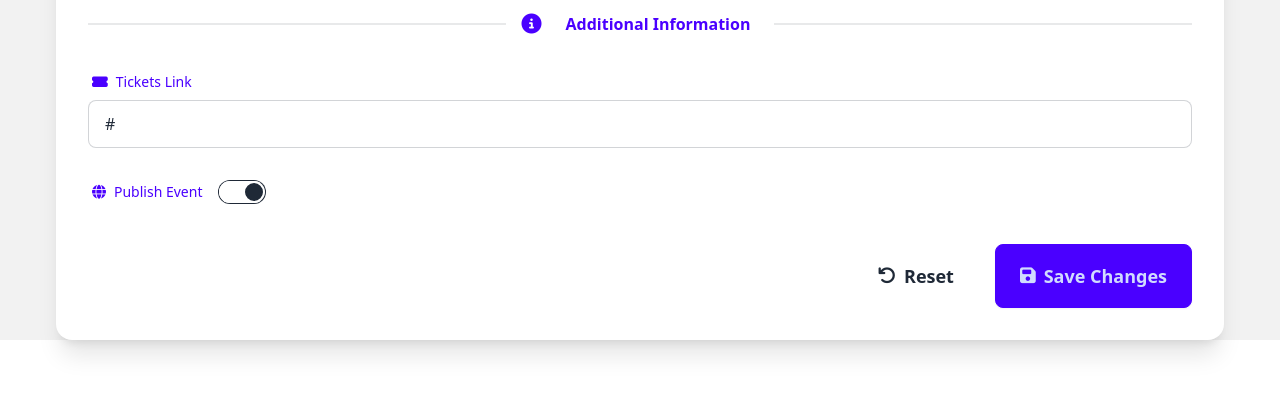
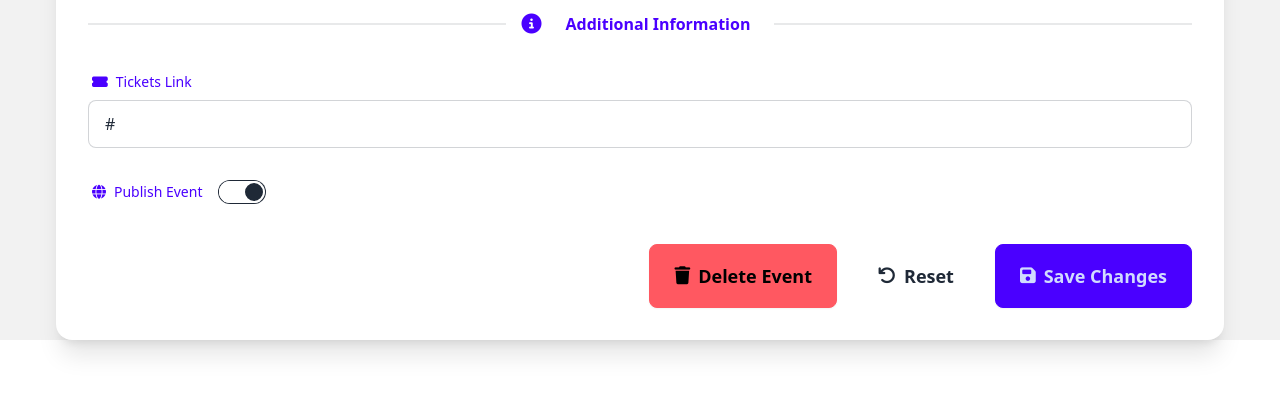
Before and after one commit to pearsedarcy/downhill-skateboarding-events, a Django app: a page that uses events/templates/events/event_submission.html in a window 1280 px wide. Shown: the part 1622-2042 px from the top of the page. Run offline with Django 5.2, Linux system fonts and the light colour scheme; a user stored in the database is signed in; tables that the repository leaves empty hold one stand-in row (values such as "Sample post"); some libraries are stand-ins or nearby versions.

Commit message:
Feat: Implement event deletion functionality with confirmation modal

```diff
--- a/events/templates/events/event_submission.html
+++ b/events/templates/events/event_submission.html
@@ -236,7 +236,7 @@
                 <label class="label">
                   <span class="label-text-alt text-error">{{ location_form.start_line.errors|join:", " }}</span>
                 </label>
-                {% endif %}
+              {% endif %}
               </div>
               <div class="form-control">
                 <label class="label"><span class="label-text">Finish Line</span></label>
@@ -285,6 +285,12 @@
             </div>
 
             <div class="mt-8 flex justify-end gap-4">
+              {% if edit_mode and event.slug %}
+              <button type="button" class="btn btn-error btn-lg gap-2" onclick="openDeleteModal()">
+                <i class="fas fa-trash"></i>
+                Delete Event
+              </button>
+              {% endif %}
               <button type="reset" class="btn btn-ghost btn-lg gap-2">
                 <i class="fas fa-undo"></i>
                 Reset
@@ -323,6 +329,28 @@
     <button>close</button>
   </form>
 </dialog>
+
+<!-- Delete Confirmation Modal -->
+{% if edit_mode and event.slug %}
+<dialog id="delete_modal" class="modal">
+  <div class="modal-box">
+    <h3 class="font-bold text-lg mb-4">Delete Event</h3>
+    <p class="py-4">Are you sure you want to delete this event? This action cannot be undone.</p>
+    <div class="modal-action">
+      <form method="dialog">
+        <button class="btn btn-ghost">Cancel</button>
+      </form>
+      <form action="{% url 'events:event_delete' event.slug %}" method="POST" class="inline">
+        {% csrf_token %}
+        <button type="submit" class="btn btn-error">Delete Event</button>
+      </form>
+    </div>
+  </div>
+  <form method="dialog" class="modal-backdrop">
+    <button>close</button>
+  </form>
+</dialog>
+{% endif %}
 
 <!-- Add JavaScript for image preview -->
 <script>
@@ -415,6 +443,11 @@ document.querySelector('form').addEventListener('submit', function(e) {
         }
     }
 });
+
+function openDeleteModal() {
+    const modal = document.getElementById('delete_modal');
+    modal.showModal();
+}
 </script>
 
 <!-- Styles to reset border colors -->
--- a/events/urls.py
+++ b/events/urls.py
@@ -9,5 +9,6 @@ urlpatterns = [
     path("edit/<slug:slug>/", views.event_submission, name="edit_event"),  # Changed name to match template references
     path("favorite/<slug:slug>/", views.toggle_favorite, name="toggle_favorite"),
     path("rsvp/<slug:slug>/", views.toggle_rsvp, name="toggle_rsvp"),
+    path("delete/<slug:slug>/", views.event_delete, name="event_delete"),
     path("<slug:slug>/", views.event_details, name="event_details"),
 ]
--- a/events/views.py
+++ b/events/views.py
@@ -200,3 +200,26 @@ def edit_event(request, slug):
         'edit_mode': True,
         'event': event
     })
+
+@login_required
+def event_delete(request, slug):
+    event = get_object_or_404(Event, slug=slug)
+
+    # Check if user is the organizer
+    if event.organizer != request.user.profile:
+        raise Http404("You don't have permission to delete this event")
+
+    if request.method == "POST":
+        # Store the location to delete after the event
+        location = event.location
+
+        # Delete the event
+        event.delete()
+
+        # Delete the location if it's not used by other events
+        if location and not Event.objects.filter(location=location).exists():
+            location.delete()
+
+        return redirect('events:event_list')
+
+    raise Http404("Invalid request method")
```
Also changed, not shown: profiles/templates/profiles/user_profile.html (+10 -1 lines).
